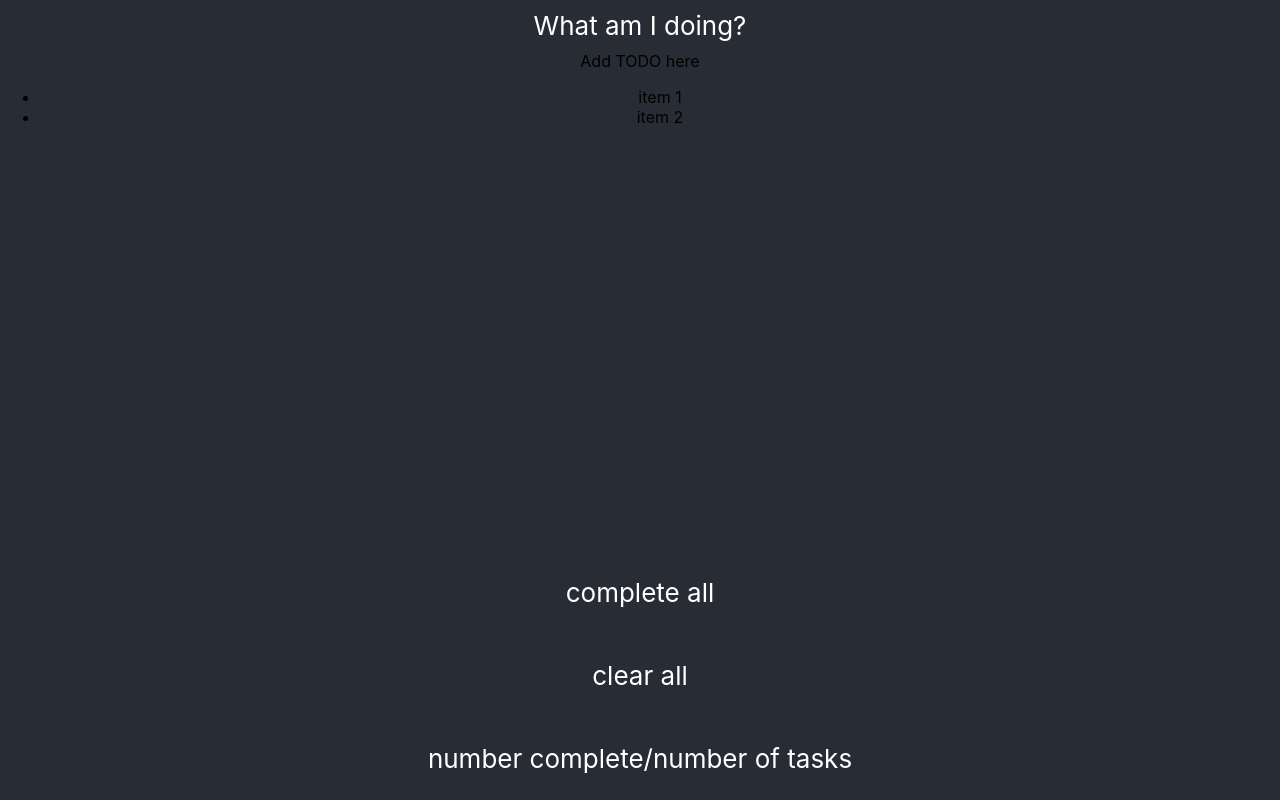
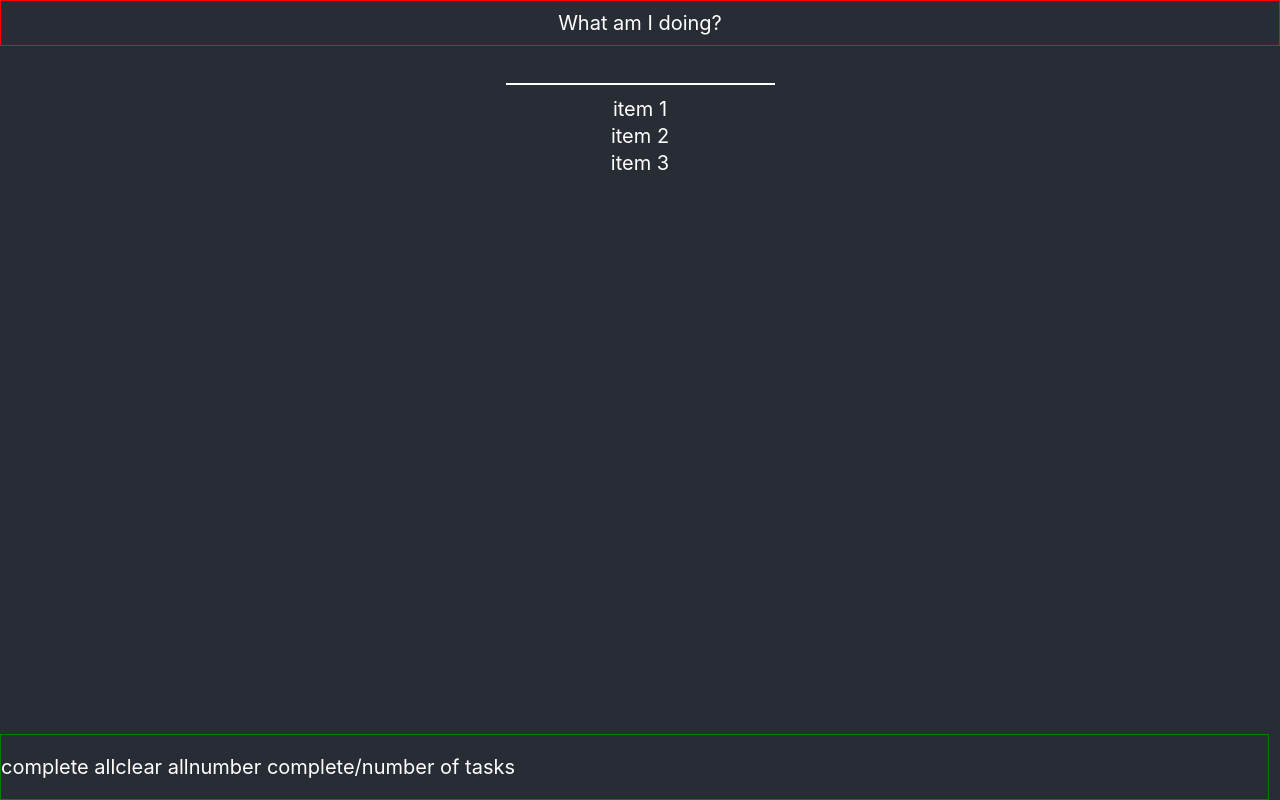
Before and after one commit to fentirad/what-am-i-doing, a React (Create React App) app: page / in a window 1280 px wide. Built offline with nearby package versions, Linux system fonts and the light colour scheme.

Commit message:
adding functionality
getting all the crud and state set up

```diff
--- a/src/App.jsx
+++ b/src/App.jsx
@@ -1,18 +1,49 @@
 import React, { Component } from 'react';
-import './styles/_vars.scss';
-import './styles/app.scss';
 import Header from './components/Header'
 import AddTodoForm from './components/AddTodoForm'
 import TodoList from './components/TodoList'
 import Footer from './components/Footer'
+import './styles/app.scss';
 
 class App extends Component {
+  state = {
+    todos: {}
+  };
+
+  createTodo = (todo) => {
+    const todos = { ...this.state.todos };
+    todos[`todo${Date.now()}`] = todo;
+    this.setState({ todos });
+  };
+
+  updateTodo = (key, updatedTodo) => {
+    const todos = { ...this.state.todos };
+    todos[key] = updatedTodo;
+    this.setState({ todos });
+  };
+
+  completeTodo = (key, updatedTodo) => {
+    const todos = { ...this.state.todos };
+    todos[key] = updatedTodo;
+    this.setState({ todos });
+  };
+
+  deleteTodo = key => {
+    const todos = { ...this.state.todos };
+    todos[key] = null;
+    this.setState({ todos });
+  };
+
   render() {
     return (
       <div className="app">
         <Header />
-        <AddTodoForm />
-        <TodoList />
+        <AddTodoForm  />
+        <TodoList
+          todos={this.state.todos}
+          updateTodo={this.updateTodo}
+          completeTodo={this.completeTodo}
+          deleteTodo={this.deleteTodo} />
         <Footer />
       </div>
     );
--- a/src/components/AddTodoForm.jsx
+++ b/src/components/AddTodoForm.jsx
@@ -1,10 +1,29 @@
 import React, { Component } from 'react';
+import PropTypes from 'prop-types';
+import '../styles/add-todo.scss';
 
 class AddTodoForm extends Component {
+  static propTypes = {
+    createTodo: PropTypes.func
+  }
+
+  handleKeyUp = (e) => {
+    if (e.key !== 'Enter') {
+      console.log(e);
+      return;
+    }
+
+    //this.props.createTodo();
+  }
+
   render() {
     return (
     <div className="add-todo">
-      Add TODO here
+      <input
+        type="text"
+        className="add-todo-input"
+        onKeyUp={this.handleKeyUp}
+      />
     </div>
     );
   }
--- /dev/null
+++ b/src/components/TodoItem.jsx
@@ -0,0 +1,16 @@
+import React, { Component } from 'react';
+import '../styles/todo-item.scss';
+
+class TodoItem extends Component {
+  render() {
+    const {
+        text
+    } = this.props;
+
+    return (
+    <li className="todo-item">{text}</li>
+    );
+  }
+}
+
+export default TodoItem;
--- a/src/components/TodoList.jsx
+++ b/src/components/TodoList.jsx
@@ -1,11 +1,19 @@
 import React, { Component } from 'react';
+import TodoItem from './TodoItem';
 
 class TodoList extends Component {
   render() {
+    const items = {
+      item1: 'item 1',
+      item2: 'item 2',
+      item3: 'item 3'
+    };
+
     return (
     <ul className="todo-list">
-        <li>item 1</li>
-        <li>item 2</li>
+        {Object.keys(items).map((itemKey) => (
+          <TodoItem key={itemKey} text={items[itemKey]} />
+        ))}
     </ul>
     );
   }
--- a/src/index.js
+++ b/src/index.js
@@ -1,6 +1,6 @@
 import React from 'react';
 import ReactDOM from 'react-dom';
-import './index.css';
+import './index.scss';
 import App from './App';
 import * as serviceWorker from './serviceWorker';
 
--- a/src/index.css
+++ b/src/index.scss
@@ -1,3 +1,5 @@
+@import './styles/reset';
+
 body {
   margin: 0;
   padding: 0;
--- /dev/null
+++ b/src/styles/_reset.scss
@@ -0,0 +1,18 @@
+@import './vars';
+
+input {
+  background-color: transparent;
+  border: none;
+  border-bottom: 2px solid white;
+  color: $primaryColor;
+
+  &:focus {
+    outline: none;
+  }
+}
+
+ul, li {
+  margin: 0;
+  padding: 0;
+  list-style: none;
+}
--- a/src/styles/_vars.scss
+++ b/src/styles/_vars.scss
@@ -1,2 +1,3 @@
 $primaryColor: #FFFFFF;
 $primaryBackgroundColor: #282c34;
+$primaryFontSize: 20px;
--- /dev/null
+++ b/src/styles/add-todo.scss
@@ -0,0 +1,11 @@
+@import './vars';
+
+.add-todo {
+    margin-bottom: 12px;
+    margin-top: 12px;
+}
+
+.add-todo-input {
+    font-size: $primaryFontSize;
+    text-align: center;
+}
--- a/src/styles/app.scss
+++ b/src/styles/app.scss
@@ -1,32 +1,28 @@
-@import '_vars';
+@import './vars';
 
 .app {
+  align-items: center;
   background-color: $primaryBackgroundColor;
+  color: $primaryColor;
   height: 100vh;
+  justify-content: center;
   text-align: center;
 }
 
 .app-header {
-  align-items: center;
-  background-color: $primaryBackgroundColor;
-  color: $primaryColor;
+  border: 1px solid red;
   display: flex;
   flex-direction: column;
-  font-size: calc(10px + 2vmin);
-  justify-content: center;
+  font-size: $primaryFontSize;
   max-height: 10vh;
   padding: 10px;
 }
 
 .app-footer {
-  align-items: center;
-  background-color: $primaryBackgroundColor;
   bottom: 0;
-  color: $primaryColor;
+  border: 1px solid green;
   display: flex;
-  flex-direction: column;
-  font-size: calc(10px + 2vmin);
-  justify-content: center;
+  font-size: $primaryFontSize;
   position: absolute;
-  width: 100%;
+  width: 99%;
 }
--- /dev/null
+++ b/src/styles/todo-item.scss
@@ -0,0 +1,9 @@
+@import './vars';
+
+.todo-item {
+    display: flex;
+    flex-direction: column;
+    font-size: $primaryFontSize;
+    margin-bottom: 3px;
+    margin-top: 3px;
+}
```
